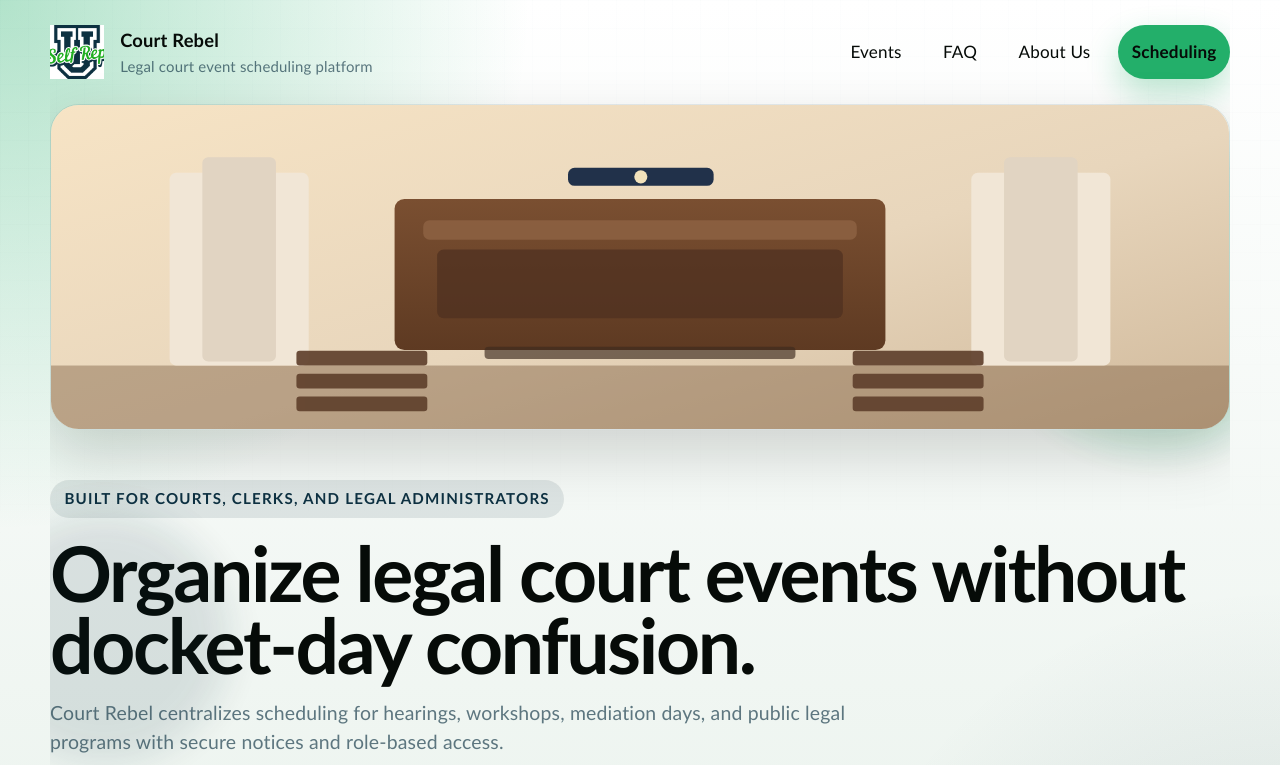
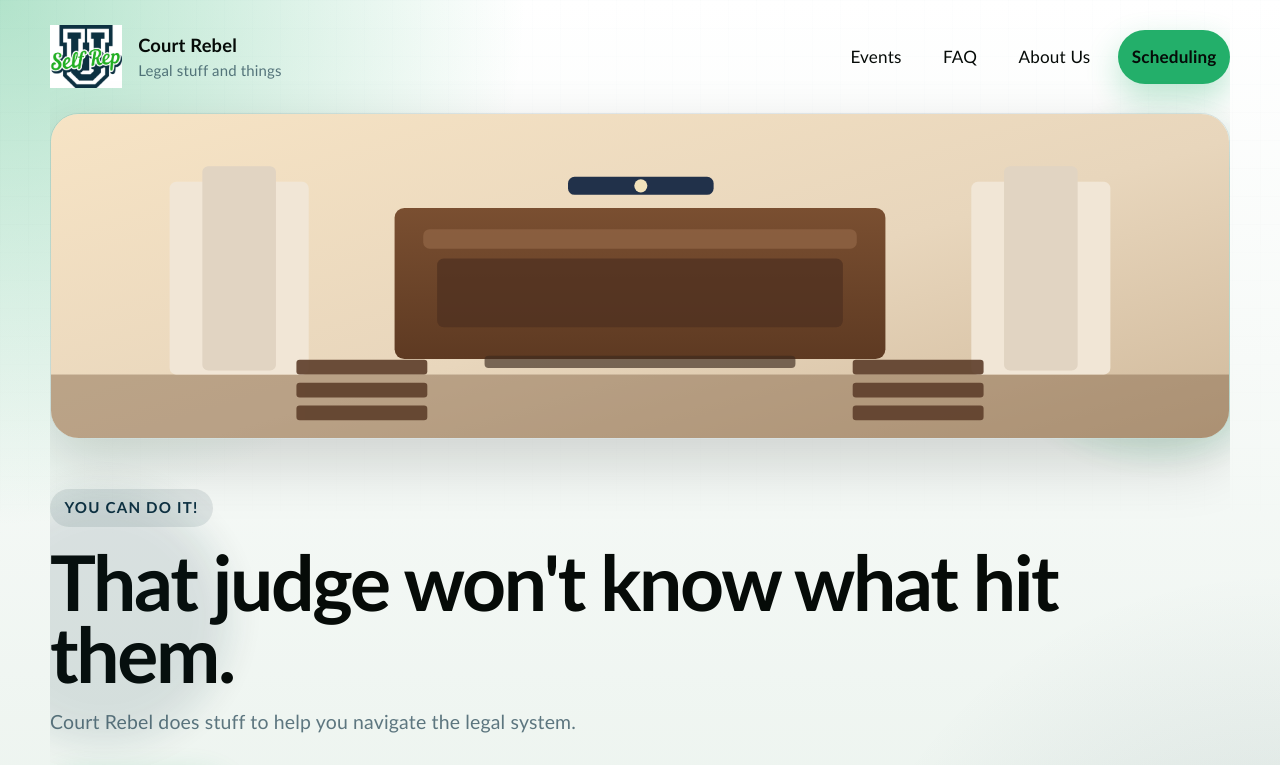
Before and after one commit to cboath/crprototype, a React (Vite) app: page / in a window 1280 px wide. Shown: the top 765 px of the page. Built offline with nearby package versions, Linux system fonts and the light colour scheme.

Commit message:
Lots of mumbo jumbo

```diff
--- a/src/App.css
+++ b/src/App.css
@@ -45,8 +45,8 @@
 }
 
 .brand-mark {
-  width: 3rem;
-  height: 3rem;
+  width: 4rem;
+  height: 3.5rem;
   border-radius: 0rem;
   display: grid;
   place-items: center;
--- a/src/App.tsx
+++ b/src/App.tsx
@@ -1,61 +1,61 @@
-import './App.css'
-import { NavLink, Navigate, Route, Routes } from 'react-router-dom'
-import type { ReactNode } from 'react'
+import "./App.css"
+import { NavLink, Navigate, Route, Routes } from "react-router-dom"
+import type { ReactNode } from "react"
 
 const eventHighlights = [
   {
-    title: 'Docket Review Workshops',
+    title: "First Bestest Ever Workshops",
     description:
-      'Weekly continuing-education sessions for attorneys and clerks with registration caps and attendance tracking.',
+      "Weekly continuing-education sessions for self-represented litigants.",
   },
   {
-    title: 'Pre-Trial Calendar Conferences',
+    title: "Pre-Trial Calendar Conferences",
     description:
-      'Coordinate judges, court reporters, and counsel in one schedule with automatic reminders.',
+      "Learn how to do some law shit.",
   },
   {
-    title: 'Community Court Programs',
+    title: "Community Court Programs",
     description:
-      'Publish legal aid and outreach events with seat limits, waitlists, and translated notices.',
+      "Publish legal aid and outreach events with seat limits, waitlists, and translated notices.",
   },
 ]
 
 const faqItems = [
   {
-    question: 'Can Court Rebel handle sealed or restricted hearings?',
+    question: "Can Court Rebel handle sealed or restricted hearings?",
     answer:
-      'Yes. Scheduling visibility can be segmented by role so only authorized staff can view protected events.',
+      "Probably, I don't know any of this stuff.",
   },
   {
-    question: 'Do participants get reminders before hearings?',
+    question: "Do participants get reminders before hearings?",
     answer:
-      'Automated notices can be sent by email and SMS at configurable intervals with location and room details.',
+      "No, dingus.  We don't know your life",
   },
   {
-    question: 'Can we import existing calendars?',
+    question: "Who is this for?",
     answer:
-      'Court Rebel supports CSV and calendar import workflows, plus API-based sync for legacy case systems.',
+      "Court Rebel is for YOU.",
   },
 ]
 
 const schedulingSteps = [
   {
-    step: '01',
-    title: 'Create a matter-ready event',
+    step: "01",
+    title: "Do something that gets you into court.",
     detail:
-      'Set courtroom, judge assignment, participant list, case references, and service rules in one form.',
+      "Cheat on your ex.  Punch a dude.  Rob a bank.  Totally up to you.",
   },
   {
-    step: '02',
-    title: 'Notify all legal parties',
+    step: "02",
+    title: "Think you can out-smart the system.",
     detail:
-      'Issue reminders, procedural notes, and required documents with real-time delivery confirmation.',
+      "Self explanatory.",
   },
   {
-    step: '03',
-    title: 'Adjust live without confusion',
+    step: "03",
+    title: "Come get some advice from the pros.",
     detail:
-      'Move hearings, merge dockets, and update all attendees instantly from a single timeline view.',
+      "Learn how and when to properly say NOT GUILTY.",
   },
 ]
 
@@ -69,7 +69,7 @@ function Layout({ children }: { children: ReactNode }) {
           </NavLink>
           <div>
             <p className="brand-name">Court Rebel</p>
-            <p className="brand-tag">Legal court event scheduling platform</p>
+            <p className="brand-tag">Legal stuff and things</p>
           </div>
         </div>
 
@@ -94,7 +94,7 @@ function Layout({ children }: { children: ReactNode }) {
       <footer className="site-footer">
         <div className="site-footer-row">
           <p>Court Rebel</p>
-          <p>Purpose-built scheduling for legal court events and judicial operations.</p>
+          <p>Purpose-built happy times.</p>
         </div>
         <p className="legal-disclaimer">
           The information provided on this site is for general informational purposes only and
@@ -112,11 +112,10 @@ function HomePage() {
     <Layout>
       <section className="hero-section">
         <div className="hero-copy">
-          <p className="eyebrow">Built for courts, clerks, and legal administrators</p>
-          <h1>Organize legal court events without docket-day confusion.</h1>
+          <p className="eyebrow">YOU CAN DO IT!</p>
+          <h1>That judge won't know what hit them.</h1>
           <p className="hero-text">
-            Court Rebel centralizes scheduling for hearings, workshops, mediation days, and public
-            legal programs with secure notices and role-based access.
+            Court Rebel does stuff to help you navigate the legal system.
           </p>
           <div className="hero-actions">
             <NavLink to="/scheduling" className="primary-button">
@@ -180,7 +179,7 @@ function AboutPage() {
       <section className="page-section about-grid">
         <div>
           <p className="eyebrow">About Us</p>
-          <h2>We build software for real courtroom operations.</h2>
+          <h2>We build confidence for real courtroom operations.</h2>
           <p className="hero-text">
             Court Rebel is for those who manage and participate in self-representation.
           </p>
```
